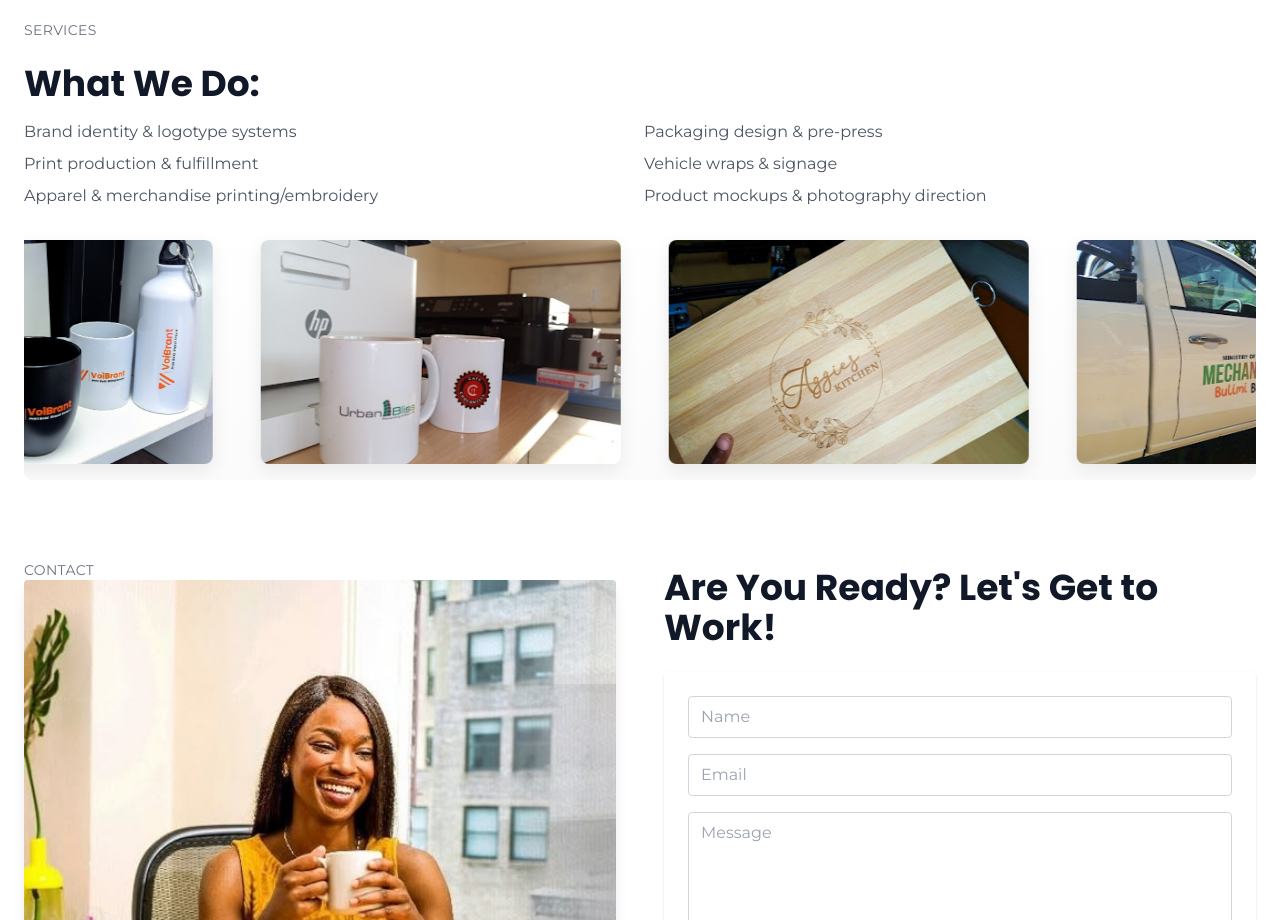
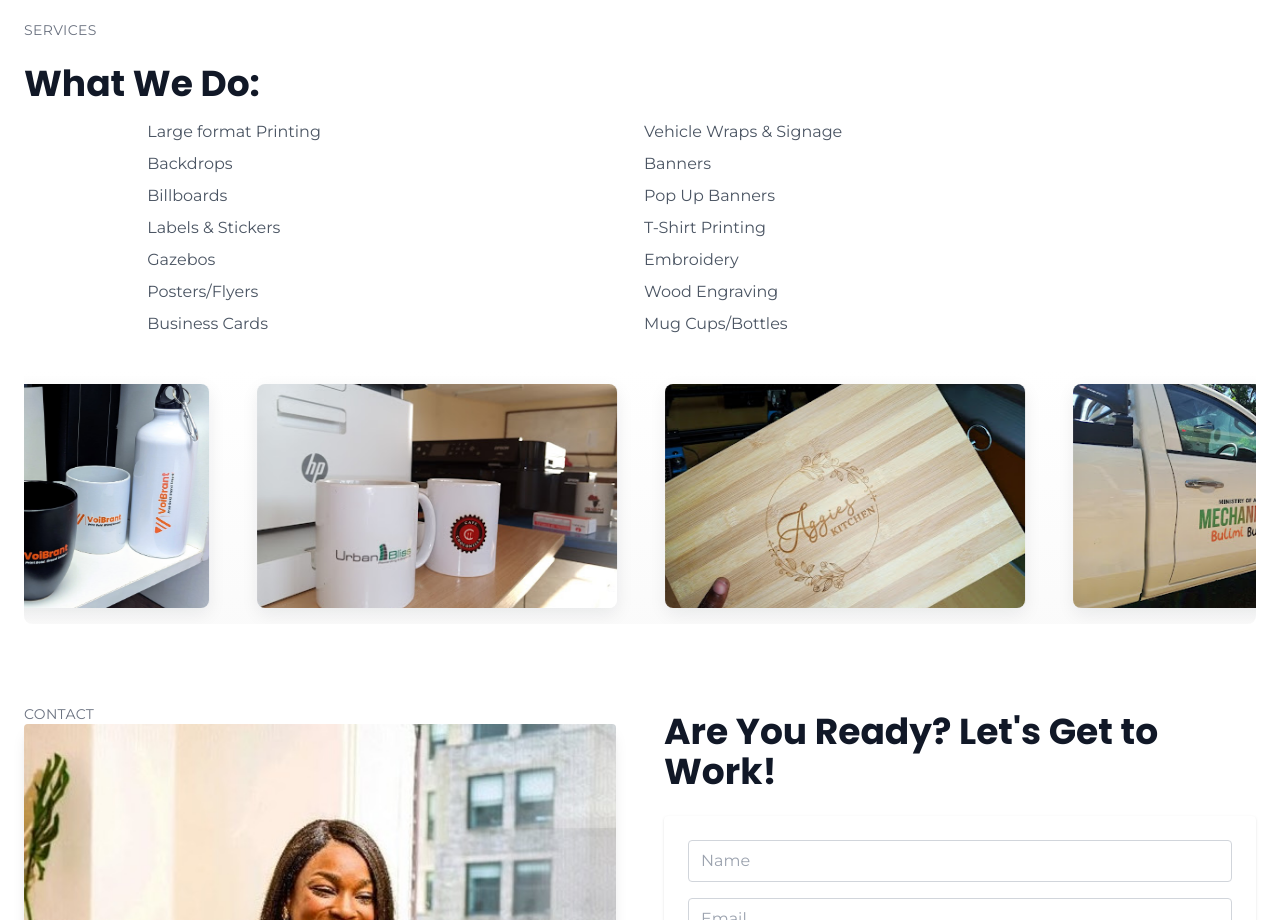
Before and after one commit to chandamalembe/voibrant, a plain HTML site: page index.html in a window 1280 px wide. Shown: the part 1780-2700 px from the top of the page. Drawn offline with nearby package versions, Linux system fonts and the light colour scheme.

Commit message:
Refactored service list

```diff
--- a/index.html
+++ b/index.html
@@ -129,14 +129,25 @@
       <section id="services" class="mb-20">
         <p class="text-sm uppercase tracking-wide text-gray-500">Services</p>
         <h2 class="text-4xl font-extrabold mt-6 mb-4">What We Do:</h2>
-        <ul class="grid grid-cols-1 sm:grid-cols-2 gap-2 text-gray-600 mb-4">
-          <li>Brand identity & logotype systems</li>
-          <li>Packaging design & pre-press</li>
-          <li>Print production & fulfillment</li>
-          <li>Vehicle wraps & signage</li>
-          <li>Apparel & merchandise printing/embroidery</li>
-          <li>Product mockups & photography direction</li>
-        </ul>
+        <div class="services-list mb-8">
+          <ul class="grid grid-cols-1 sm:grid-cols-2 gap-2 text-gray-600 mb-4">
+            <li>Large format Printing</li>
+            <li>Vehicle Wraps & Signage</li>
+            <li>Backdrops</li>
+            <li>Banners</li>
+            <li>Billboards</li>
+            <li>Pop Up Banners</li>
+            <li>Labels & Stickers</li>
+            <li>T-Shirt Printing</li>
+            <li>Gazebos</li>
+            <li>Embroidery</li>
+            <li>Posters/Flyers</li>
+            <li>Wood Engraving</li>
+            <li>Business Cards</li>
+            <li>Mug Cups/Bottles</li>
+          </ul>
+        </div>
+
         <div class="services-marquee overflow-hidden rounded-lg">
           <div class="marquee-track flex items-center">
             <div class="marquee-item px-4">
--- a/styles.css
+++ b/styles.css
@@ -158,3 +158,8 @@ h6 {
   padding: 1.5rem;
   /* min-height: 120px; */
 }
+
+.services-list {
+  max-width: 80%;
+  margin: 0 auto;
+}
```
